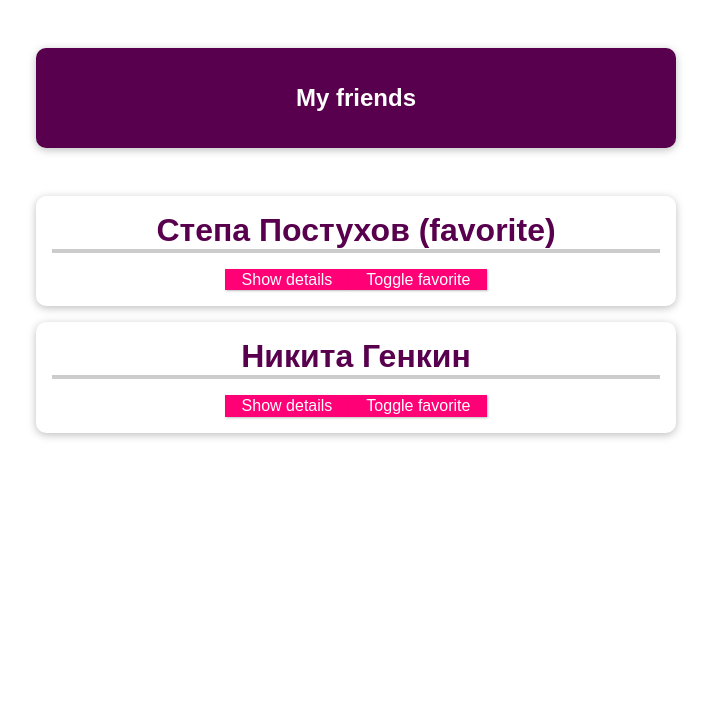
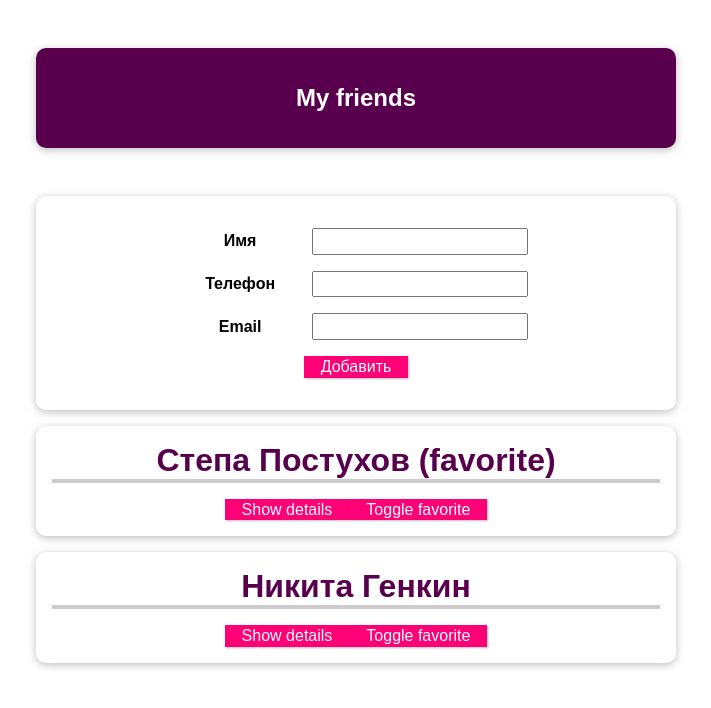
Before and after one commit to TripleNine666/vue-first-app, a Vue app: page / in a window 1280 px wide. Shown: the top 708 px of the page, without its empty margins (284-995 px from the left). Built offline with nearby package versions, Linux system fonts and the light colour scheme.

Commit message:
add Friend component

```diff
--- a/src/App.vue
+++ b/src/App.vue
@@ -1,6 +1,7 @@
 <template>
   <section>
     <header><h1>My friends</h1></header>
+    <new-friend @add-friend="addToFriend"></new-friend>
     <ul>
       <friend-contact
         v-for="friend in friends"
@@ -45,6 +46,16 @@ export default {
       );
       indefitedFriend.isFavorite = !indefitedFriend.isFavorite;
     },
+    addToFriend(friendName, friendPhone, friendEmail) {
+      const newFriend = {
+        id: new Date().toISOString(),
+        name: friendName,
+        phone: friendPhone,
+        email: friendEmail,
+        isFavorite: false,
+      };
+      this.friends.push(newFriend);
+    },
   },
 };
 </script>
@@ -80,7 +91,8 @@ header {
   list-style: none;
 }
 
-#app li {
+#app li,
+#app form {
   box-shadow: 0 2px 8px rgba(0, 0, 0, 0.26);
   margin: 1rem auto;
   border-radius: 10px;
@@ -113,4 +125,18 @@ header {
   border-color: #ec3169;
   box-shadow: 1px 1px 4px rgba(0, 0, 0, 0.26);
 }
+
+#app input {
+  font: inherit;
+  padding: 0.15rem;
+}
+#app label {
+  font-weight: bold;
+  margin-right: 1rem;
+  width: 7rem;
+  display: inline-block;
+}
+#app form div {
+  margin: 1rem 0;
+}
 </style>
--- /dev/null
+++ b/src/components/NewFriend.vue
@@ -0,0 +1,38 @@
+<template>
+  <form @submit.prevent="submitData">
+    <div>
+      <label>Имя</label>
+      <input type="text" v-model="name" />
+    </div>
+    <div>
+      <label>Телефон</label>
+      <input type="tel" v-model="phone" />
+    </div>
+    <div>
+      <label>Email</label>
+      <input type="email" v-model="email" />
+    </div>
+    <div>
+      <button>Добавить</button>
+    </div>
+  </form>
+</template>
+
+<script>
+export default {
+  emits: ["add-friend"],
+  data() {
+    return {
+      id: "",
+      name: "",
+      phone: "",
+      email: "",
+    };
+  },
+  methods: {
+    submitData() {
+      this.$emit("add-friend", this.name, this.phone, this.email);
+    },
+  },
+};
+</script>
--- a/src/main.js
+++ b/src/main.js
@@ -2,9 +2,11 @@ import { createApp } from "vue";
 
 import App from "./App.vue";
 import FriendContact from "./components/FriendContact.vue";
+import NewFriend from "./components/NewFriend.vue";
 
 const app = createApp(App);
 
 app.component("friend-contact", FriendContact);
+app.component("new-friend", NewFriend);
 
 app.mount("#app");
```
